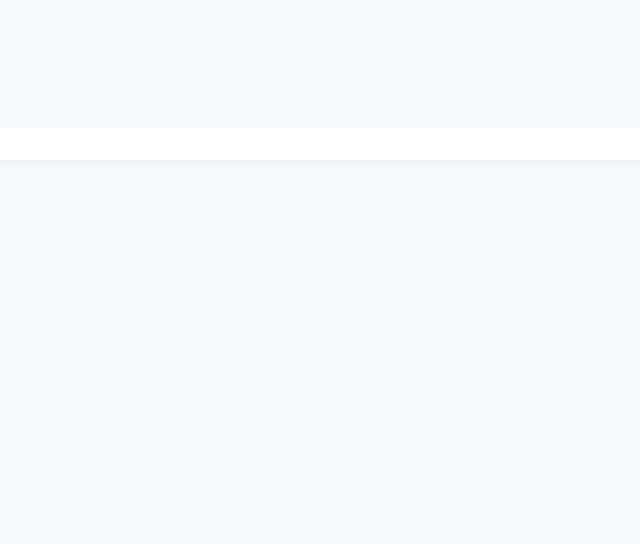
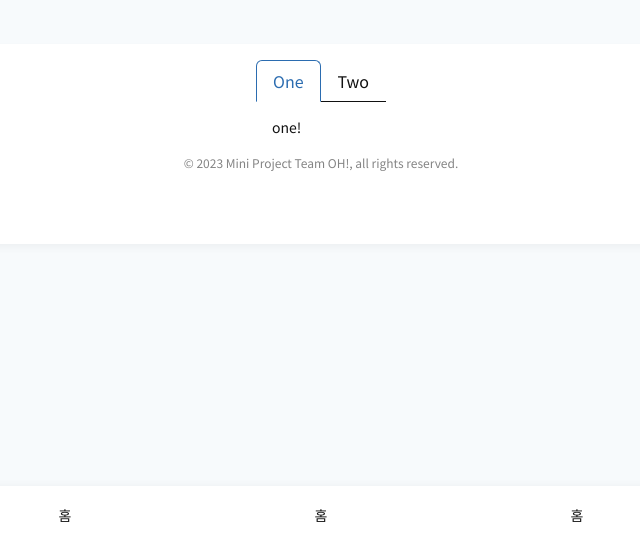
Before and after one commit to TeamOHJO/Frontend, a React (Vite) app: page /login in a window 1280 px wide. Before the commit this address had no page. Shown: the part 256-800 px from the top of the page, without its empty margins (319-959 px from the left). Built offline with nearby package versions, Linux system fonts and the light colour scheme; a web font is replaced by a local one.

Commit message:
env : 로그인 라우터 추가

```diff
--- a/src/routes/MainRouter.tsx
+++ b/src/routes/MainRouter.tsx
@@ -4,6 +4,7 @@ import { theme } from '../styles/theme';
 import Navigation from '../components/Layout/Navigation';
 import Footer from '../components/Layout/Footer';
 import Test from '../pages/test/Test';
+import Login from '../pages/Login';
 
 function Dashboard() {
   return (
@@ -23,6 +24,7 @@ function MainRouter() {
           <Route path="/" element={<Dashboard />}>
             <Route index element={<>This is home!</>} />
             <Route path="/test" element={<Test />} />
+            <Route path="/login" element={<Login />} />
           </Route>
         </Routes>
       </StyledInnerContainer>
```
